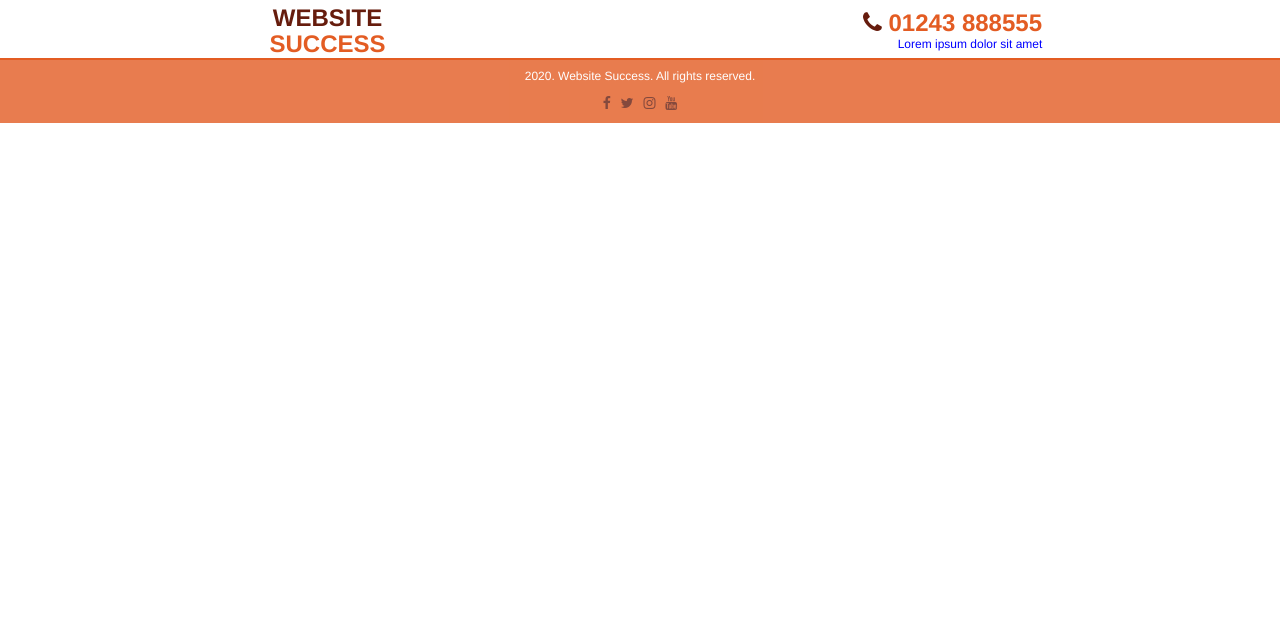
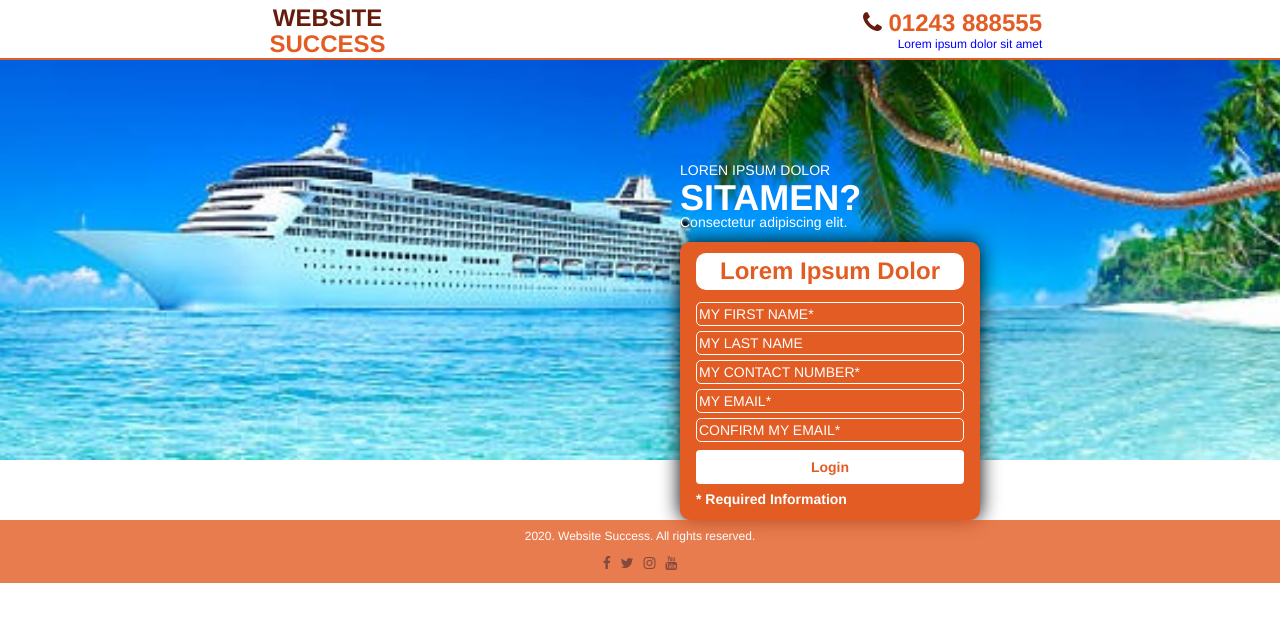
Before and after one commit to Rang3rDang3r/WebsiteSuccessTask, a plain HTML site: page index.html in a window 1280 px wide. Drawn offline with nearby package versions, Linux system fonts and the light colour scheme.

Commit message:
added view and signup section

```diff
--- a/assets/css/main.css
+++ b/assets/css/main.css
@@ -47,6 +47,81 @@ a {
     margin-bottom: -10px;
 }
 
+/* ---------------------------------------------- View and Signup */
+
+.form-image-wrapper {
+    background-image: url(../images/cruiseliner-image1.jpg);
+    height: 400px;
+    width: 100%;
+    background-position: center;
+    background-repeat: no-repeat;
+    background-size: cover;
+    position: relative;
+}
+
+.topic-container {
+    float: right;
+    color: #fff;
+    margin-top: 100px;
+}
+
+.topic-container h1 {
+    margin-top: -12px;
+    margin-bottom: -5px;
+}
+
+.form-container {
+    float: right;
+    background-color: #e35c23;
+    color: #fff;
+    margin-top: 0px;
+    margin-right: 300px;
+    max-width: 300px;
+    padding: 16px;
+    border-radius: 10px;
+    box-shadow: 0 0 20px #000;
+}
+
+.form-container h3 {
+    margin-top: -5px;
+    background-color: #fff;
+    color: #e35c23;
+    text-align: center;
+    border-radius: 10px;
+    padding: 5px 5px 5px 5px;
+}
+
+.form-container input {
+    border: 1px solid #fff;
+    background-color: #e35c23;
+    color: #fff;
+    margin-top: 2.5px;
+    margin-bottom: 2.5px;
+    border-radius: 5px;
+    width: 100%;
+}
+
+::placeholder {
+    color: #fff;
+    font-weight: lighter;
+    text-transform: uppercase;
+}
+
+button {
+    background-color: #fff;
+    color: #e35c23;
+    font-weight: bolder;
+    margin-top: 5px;
+    width: 100%;
+    text-align: center;
+    border-radius: 0;
+}
+
+.form-container p {
+    margin-bottom: -5px;
+    padding-top: 5px;
+}
+
 /* ---------------------------------------------- Footer */
 
 .footer-container {
--- a/index.html
+++ b/index.html
@@ -35,7 +35,27 @@
 
     <!--- View and Signup --->
     <section>
-
+        <div class="container-fluid">
+            <div class="row">
+                <div class="form-image-wrapper">
+                    <div class="topic-container">
+                        <p>LOREN IPSUM DOLOR</p>
+                        <h1><strong>SITAMEN?</strong></h1>
+                        <p>Consectetur adipiscing elit.</p>
+                    <form class="form-container">
+                        <h3><strong>Lorem Ipsum Dolor<strong></h3>
+                        <input type="text" placeholder="My First Name*" name="name" required>
+                        <input type="text" placeholder="My Last Name" name="name" required>
+                        <input type="number" placeholder="My Contact Number*" name="number" required>
+                        <input type="text" placeholder="My Email*" name="email" required>
+                        <input type="text" placeholder="Confirm My Email*" name="email" required></br>
+                        <button type="submit" class="btn"><strong>Login</strong></button>
+                        <p> * Required Information </p>
+                    </form>
+                    </div>
+                </div>
+            </div>
+        </div>
     </section>
 
     <!--- Guarentees --->
```
Also changed, not shown: assets/images/cruiseliner-image1.jpg (added), assets/images/cruiseliner-image2.jpg (added).
